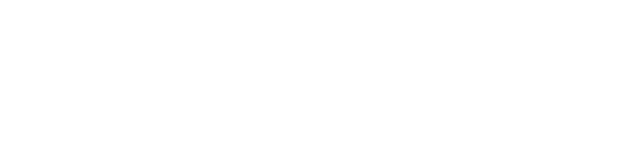
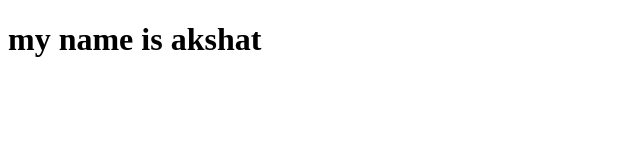
Before and after one commit to Dev-AkshatGupta/akshat-first-site, a plain HTML site: page index.html in a window 1280 px wide. Shown: the whole page, without its empty margins (0-640 px from the left). Drawn offline with Linux system fonts and the light colour scheme.

Commit message:
docs :updated title
updated title and the name

```diff
--- a/index.html
+++ b/index.html
@@ -4,7 +4,8 @@
     <meta charset="UTF-8">
     <meta http-equiv="X-UA-Compatible" content="IE=edge">
     <meta name="viewport" content="width=device-width, initial-scale=1.0">
-    <title>Document</title>
+    <title>akshats site</title>
+<h1>my name is akshat</h1>
 </head>
 <body>
 
```
